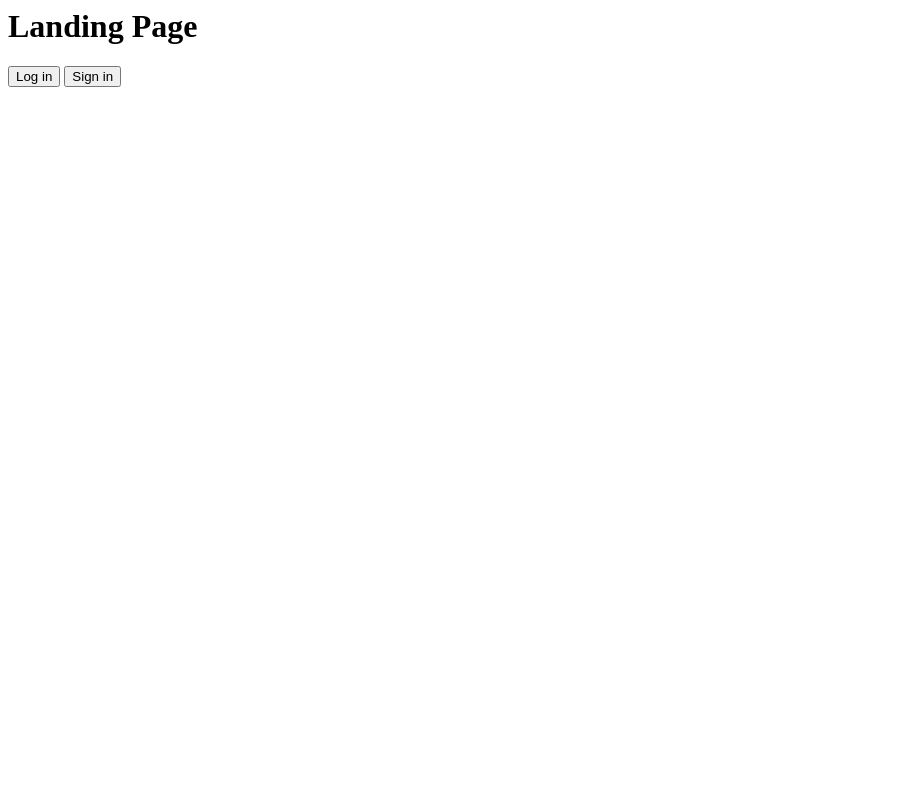
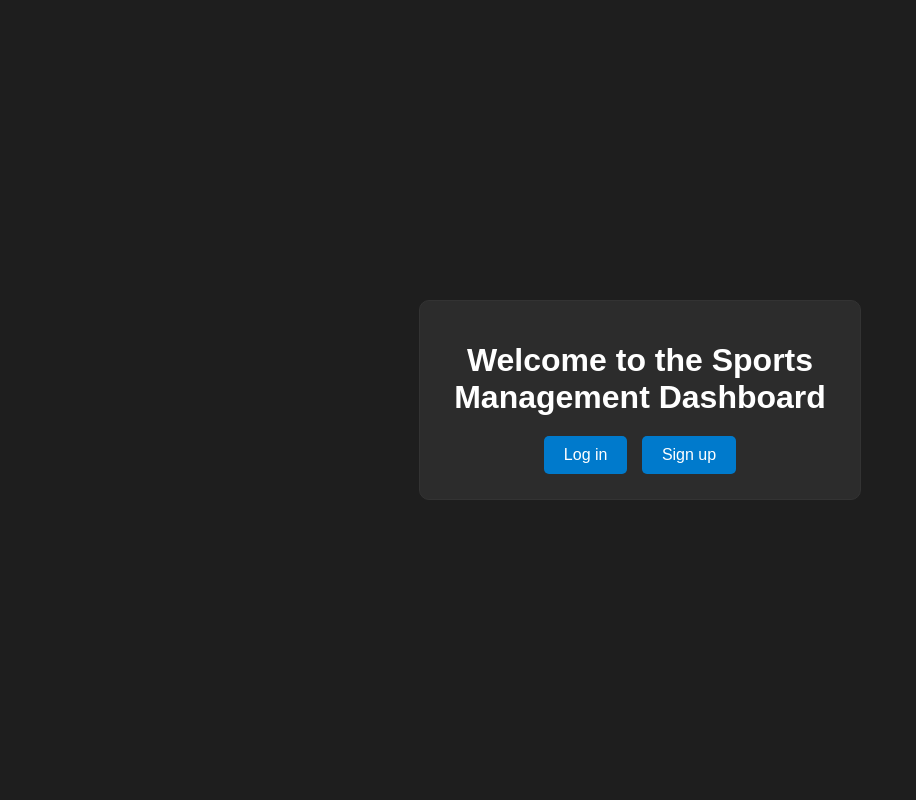
Before and after one commit to BenBiehl/Sports-Database, a Django app: page / in a window 1280 px wide. Shown: the whole page, without its empty margins (0-916 px from the left). Run offline with Django 5.2, Linux system fonts and the light colour scheme.

Commit message:
Stylized landing page

```diff
--- a/SportsDatabase/settings.py
+++ b/SportsDatabase/settings.py
@@ -116,7 +116,10 @@ USE_TZ = True
 # Static files (CSS, JavaScript, Images)
 # https://docs.djangoproject.com/en/5.1/howto/static-files/
 
-STATIC_URL = 'static/'
+STATIC_URL = '/static/'
+
+# Tells Django where to look for static files in addition to the app-level static folders
+STATICFILES_DIRS = [BASE_DIR / 'main' / 'static']
 
 # Default primary key field type
 # https://docs.djangoproject.com/en/5.1/ref/settings/#default-auto-field
--- /dev/null
+++ b/main/static/styles.css
@@ -0,0 +1,48 @@
+/* Center the content and add some spacing */
+body {
+    background-color: #1e1e1e;
+    color: #ffffff;
+    font-family: Arial, sans-serif;
+    display: flex;
+    justify-content: center;
+    align-items: center;
+    min-height: 100vh;
+    margin: 0;
+}
+
+.container {
+    text-align: center;
+    padding: 20px;
+    border: 1px solid #333;
+    border-radius: 10px;
+    background-color: #2c2c2c;
+    max-width: 400px;
+}
+
+/* Heading styles */
+h1 {
+    font-size: 2em;
+    margin-bottom: 15px;
+}
+
+/* Button styling */
+button {
+    font-size: 1em;
+    color: #ffffff;
+    background-color: #007acc;
+    border: none;
+    padding: 10px 20px;
+    border-radius: 5px;
+    cursor: pointer;
+    margin: 5px;
+}
+
+button:hover {
+    background-color: #005f99;
+}
+
+/* Welcome message styling */
+h3 {
+    font-size: 1.5em;
+    margin: 20px 0;
+}
--- a/main/templates/main/landing_page.html
+++ b/main/templates/main/landing_page.html
@@ -1,18 +1,37 @@
-<h1>Landing Page</h1>
+{% load static %}
+<!DOCTYPE html>
+<html lang="en">
+<head>
+    <meta charset="UTF-8" />
+    <meta name="viewport" content="width=device-width, initial-scale=1.0" />
+    <title>Landing Page</title>
+    <!-- Link to CSS file using the static template tag -->
+    <link rel="stylesheet" href="{% static 'styles.css' %}" />
+</head>
+<body>
+    <div class="container">
+        <h1>Welcome to the Sports Management Dashboard</h1>
+
         {% if not logged_in %}
+        <!-- Login and Sign Up Buttons for Non-Logged-In Users -->
         <form action="{% url 'login_page' %}" method="get" style="display:inline;">
             <button type="submit">Log in</button>
         </form>
         <form action="{% url 'signup_page' %}" method="get" style="display:inline;">
-    <button type="submit">Sign in</button>
+            <button type="submit">Sign up</button>
         </form>
+
         {% else %}
+        <!-- Welcome Message and User Options for Logged-In Users -->
         <h3>Welcome, {{ curr_user_name }}</h3>
         <form action="{% url 'user_page' curr_user_name %}" method="get" style="display:inline;">
             <button type="submit">Your Profile</button>
         </form>
         <form action="{% url 'logout' %}" method="post" style="display:inline;">
             {% csrf_token %}
-    <input type="submit" value="Logout">
+            <button type="submit">Logout</button>
         </form>
         {% endif %}
+    </div>
+</body>
+</html>
```
Lines whose indentation alone changed are shown as unchanged.
